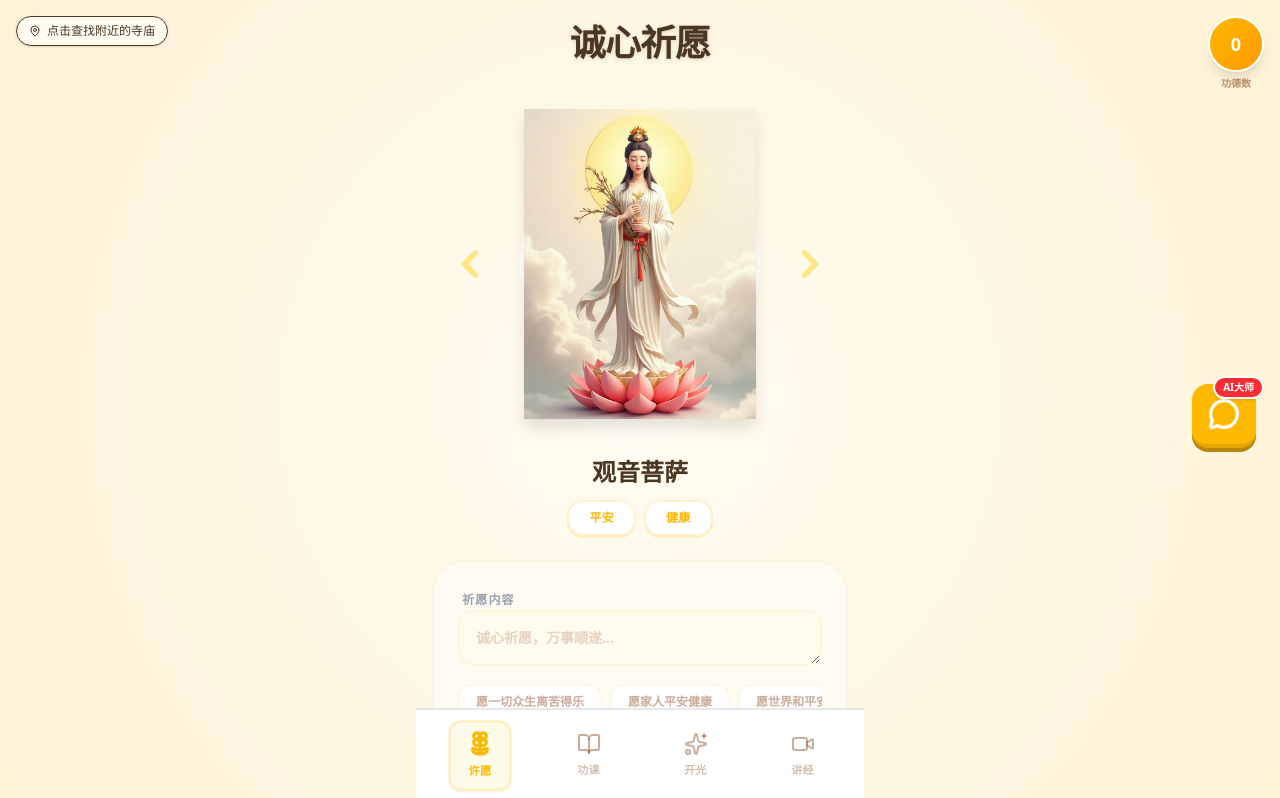
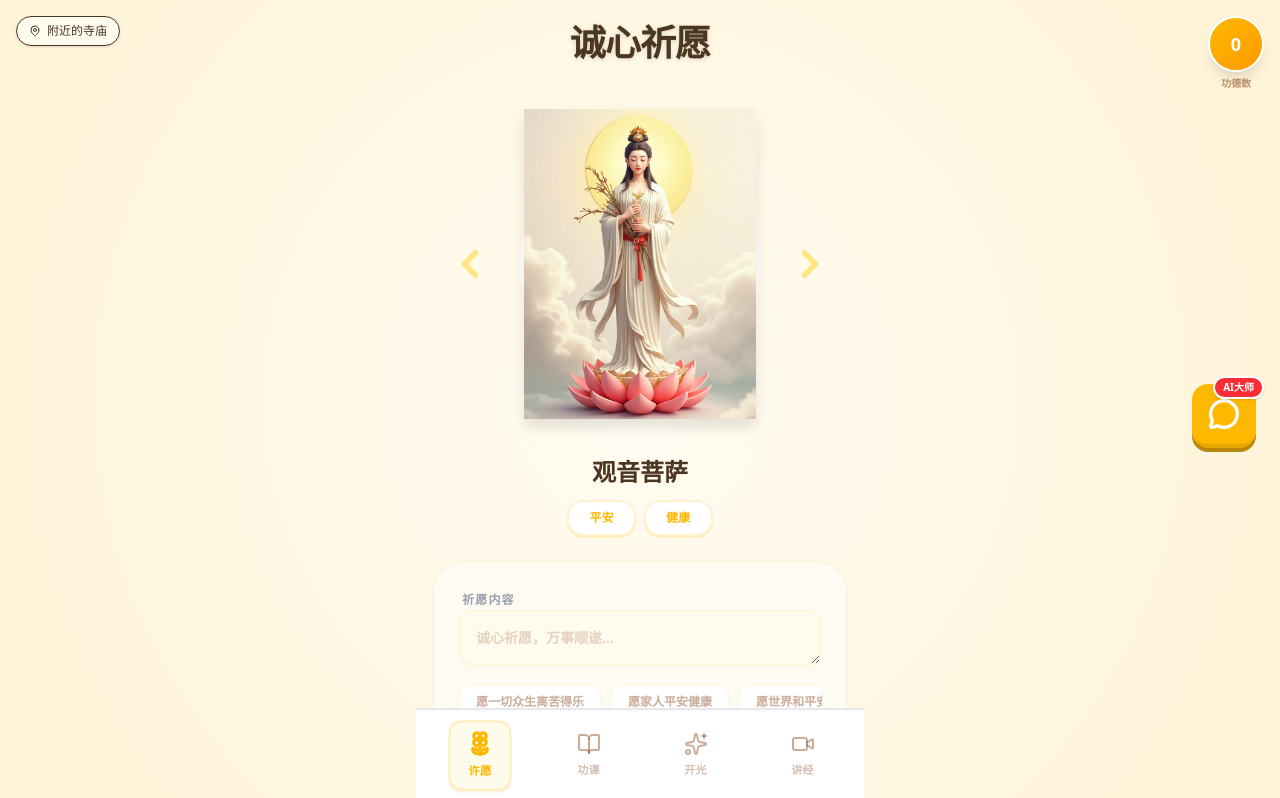
Before and after one commit to jorben/gongde, a React (Vite) app: page / in a window 1280 px wide. Shown: the top 798 px of the page. Built offline with nearby package versions, Linux system fonts and the light colour scheme.

Commit message:
fix: 更新寺庙查找按钮文案

```diff
--- a/src/modules/worship/WorshipPage.tsx
+++ b/src/modules/worship/WorshipPage.tsx
@@ -151,7 +151,7 @@ export const WorshipPage = () => {
             <ChevronRight size={12} className="text-zen-text/40" />
           </>
         ) : (
-          <span>点击查找附近的寺庙</span>
+          <span>附近的寺庙</span>
         )}
       </button>
 
```
